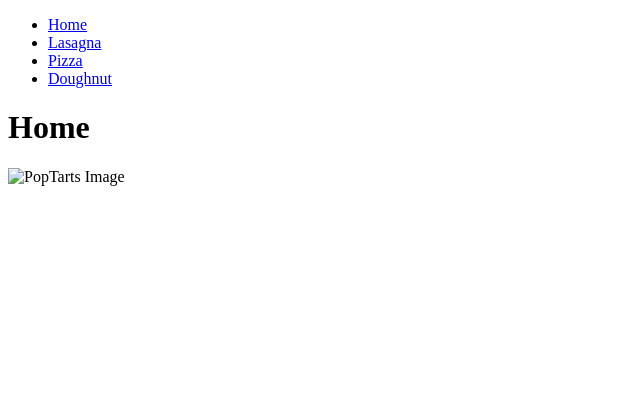
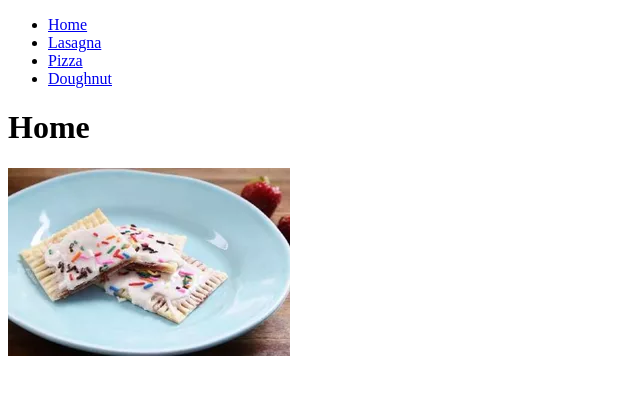
Before and after one commit to TechByK/odin-recipes, a plain HTML site: page index.html in a window 1280 px wide. Shown: the whole page, without its empty margins (0-640 px from the left). Drawn offline with Linux system fonts and the light colour scheme; the site is published under a folder, as on GitHub Pages, so addresses that start at the root find nothing.

Commit message:
Testing site on GitHub Pages

```diff
--- a/index.html
+++ b/index.html
@@ -14,6 +14,6 @@
 
     </ul>
     <h1>Home</h1>
-    <img src="/imgs/poptarts.jpeg" alt="PopTarts Image">
+    <img src="./imgs/poptarts.jpeg" alt="PopTarts Image">
 </body>
 </html>
```
